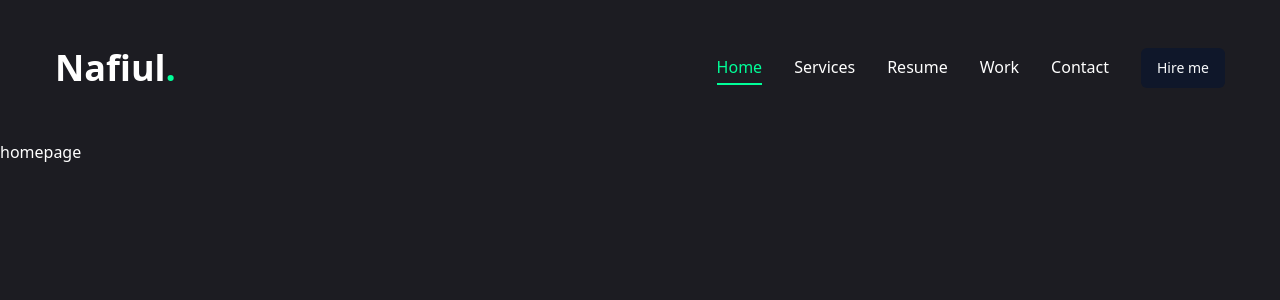
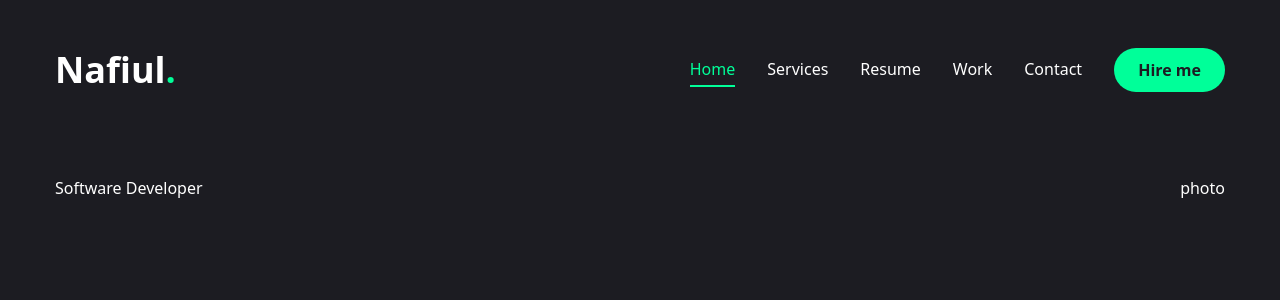
Before and after one commit to nafiulhaqueinan/Portfolio_site, a Next.js app: page / in a window 1280 px wide. Shown: the top 300 px of the page. Built offline with nearby package versions, Linux system fonts and the light colour scheme.

Commit message:
change button and home page

```diff
--- a/app/page.jsx
+++ b/app/page.jsx
@@ -1,4 +1,27 @@
+import { Button } from "@/components/ui/button";
+import{FiDownload} from "react-icons/fi";
 
-export default function Home() {
-  return <main>homepage</main>;
-}
+const Home = () =>{
+  return(
+    <section className="h-full">
+      <div className="container mx-auto h-full">
+        <div className="flex flex-col xl:flex-row items-center justify-between xl:pt-8 xl:pb-24">
+
+          {/*text*/}
+          <div className="text-center xl:text-left">
+            <span>Software Developer</span>
+          </div>
+
+
+          {/*photo*/}
+          <div>photo</div>
+
+
+        </div>
+      </div>
+    </section>
+  );
+};
+
+
+export default Home;
--- a/components/ui/button.jsx
+++ b/components/ui/button.jsx
@@ -5,25 +5,18 @@
 import { cn } from "@/lib/utils"
 
 const buttonVariants = cva(
-  "inline-flex items-center justify-center whitespace-nowrap rounded-md text-sm font-medium ring-offset-white transition-colors focus-visible:outline-none focus-visible:ring-2 focus-visible:ring-slate-950 focus-visible:ring-offset-2 disabled:pointer-events-none disabled:opacity-50 dark:ring-offset-slate-950 dark:focus-visible:ring-slate-300",
+  "inline-flex items-center justify-center whitespace-nowarp rounded-full text-base font-semibold ring-offset-white transition-colors",
   {
     variants: {
       variant: {
-        default: "bg-slate-900 text-slate-50 hover:bg-slate-900/90 dark:bg-slate-50 dark:text-slate-900 dark:hover:bg-slate-50/90",
-        destructive:
-          "bg-red-500 text-slate-50 hover:bg-red-500/90 dark:bg-red-900 dark:text-slate-50 dark:hover:bg-red-900/90",
-        outline:
-          "border border-slate-200 bg-white hover:bg-slate-100 hover:text-slate-900 dark:border-slate-800 dark:bg-slate-950 dark:hover:bg-slate-800 dark:hover:text-slate-50",
-        secondary:
-          "bg-slate-100 text-slate-900 hover:bg-slate-100/80 dark:bg-slate-800 dark:text-slate-50 dark:hover:bg-slate-800/80",
-        ghost: "hover:bg-slate-100 hover:text-slate-900 dark:hover:bg-slate-800 dark:hover:text-slate-50",
-        link: "text-slate-900 underline-offset-4 hover:underline dark:text-slate-50",
+        default: "bg-accent text-primary hover:bg-accent-hover",
+        primary: "bg-primary text-white",
+        outline: "border border-accent bg-transparent text-accent hover:bg-accent hover:text-primary",
       },
       size: {
-        default: "h-10 px-4 py-2",
-        sm: "h-9 rounded-md px-3",
-        lg: "h-11 rounded-md px-8",
-        icon: "h-10 w-10",
+        default: "h-[44px] px-6",
+        md: "h-[48px] px-6",
+        lg: "h-[56px] px-8 text-sm uppercase tracking-[2px]",
       },
     },
     defaultVariants: {
```
